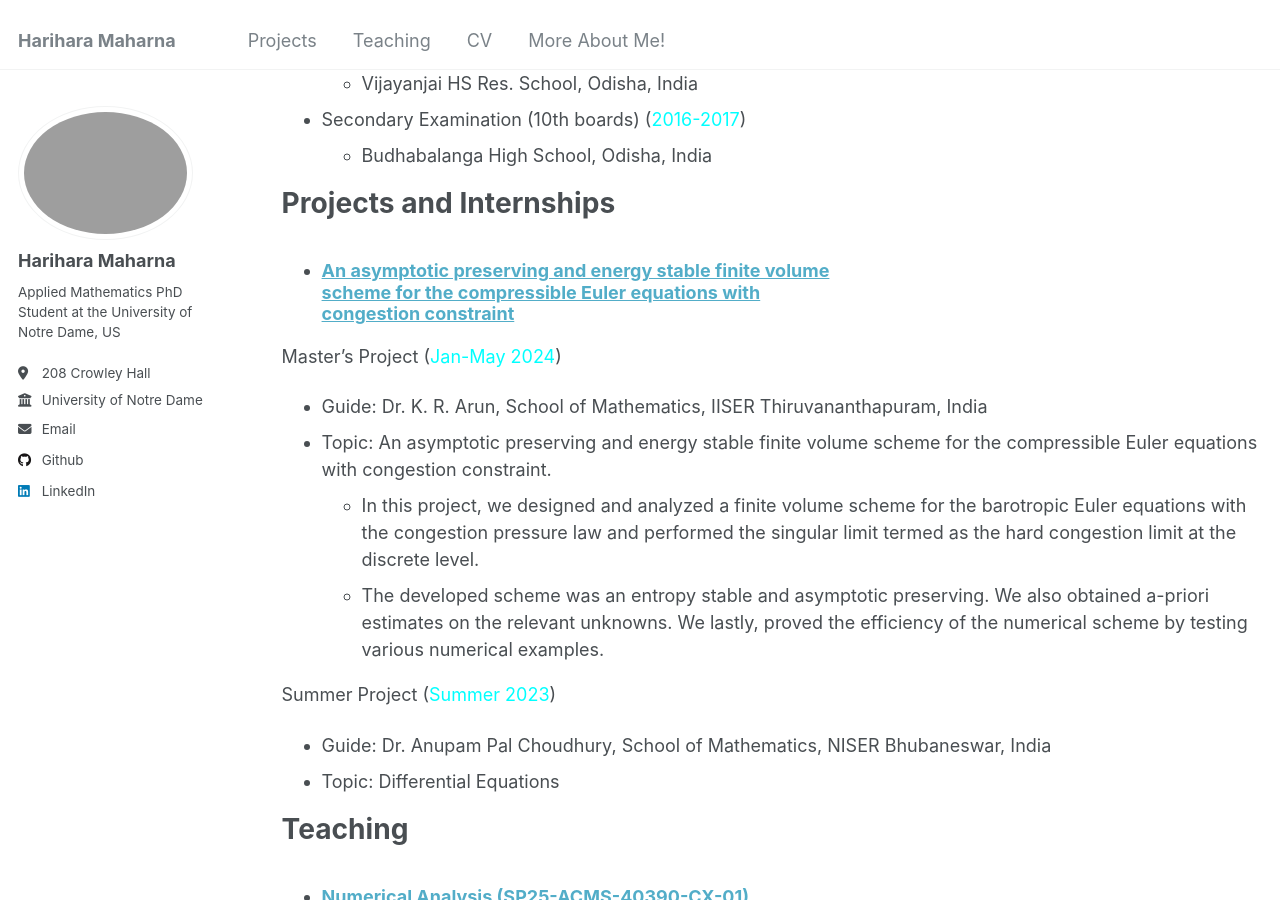
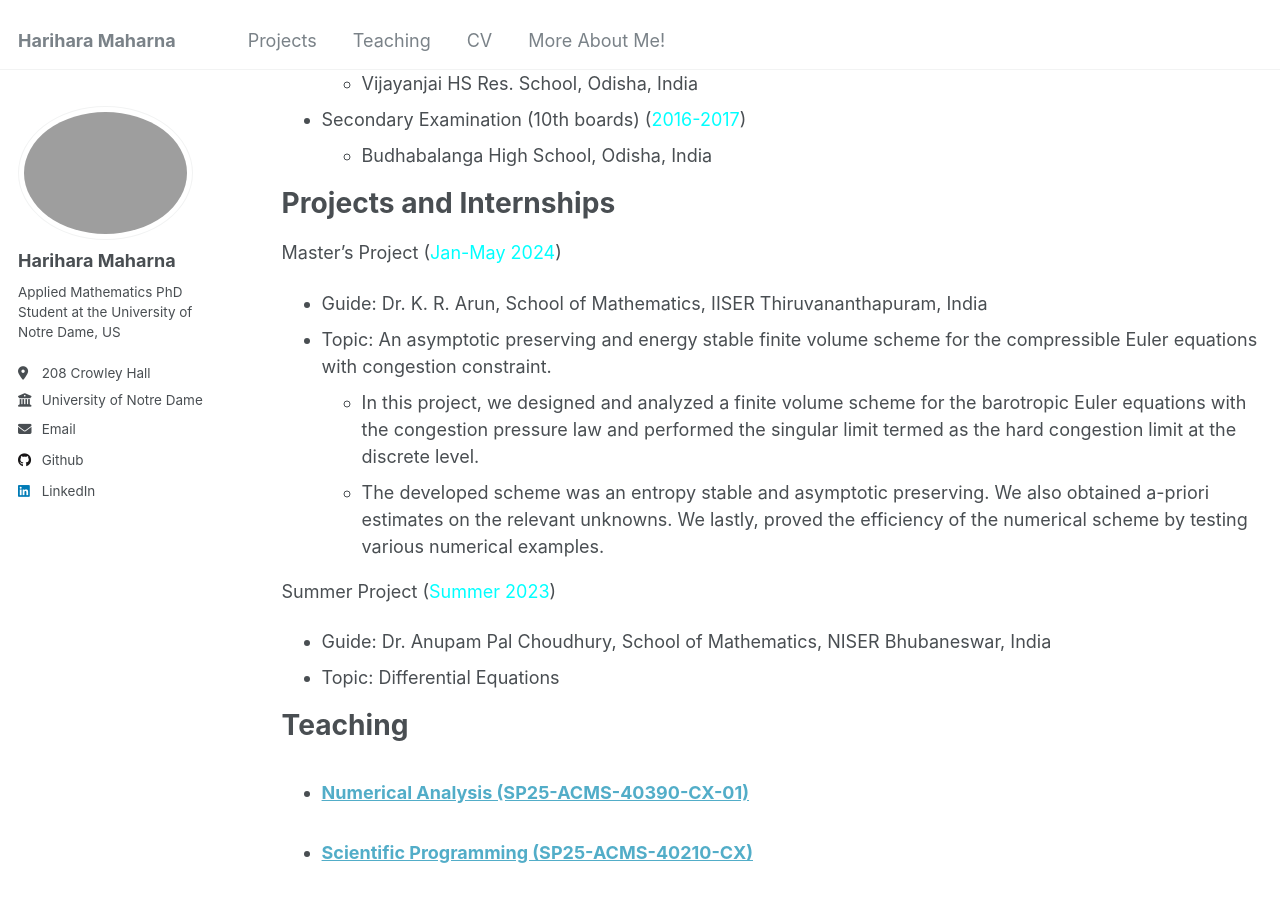
Before and after one commit to harihara-m/harihara-m.github.io, a Jekyll site: the page built from _pages/cv.md, in a window 1280 px wide and 900 px high, scrolled down 619 px. Built offline with Jekyll 4.4.1, drawn with Linux system fonts in a browser that asks for light colours.

Commit message:
more updates on project 15

```diff
--- a/_config.yml
+++ b/_config.yml
@@ -86,7 +86,7 @@ publication_category:
 teaser                   :  # filename of teaser fallback teaser image placed in /images/, .e.g. "500x300.png"
 breadcrumbs              : false # true, false (default)
 words_per_minute         : 160
-future                   : true
+future                   : false
 read_more                : "disabled" # if enabled, adds "Read more" links to excerpts
 talkmap_link             : false #change to true to add link to talkmap on talks page
 comments:
--- a/_pages/cv.md
+++ b/_pages/cv.md
@@ -29,9 +29,9 @@ I am a first-year PhD student in Applied Mathematics in the Applied Computationa
 
 # Projects and Internships
 
-<ul>{% for post in site.project reversed %}
-    {% include archive-single-cv.html %}
-    {% endfor %}</ul>
+<!--<ul>{% for post in site.project reversed %}-->
+<!--    {% include archive-single-cv.html %}-->
+<!--    {% endfor %}</ul>-->
 
 Master’s Project (<span style="color:cyan">Jan-May 2024</span>)
 
```
